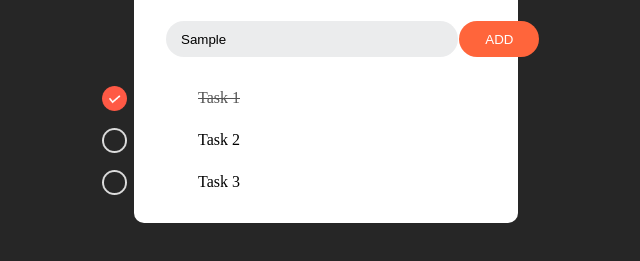
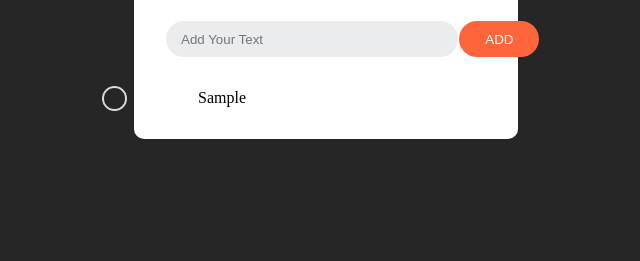
Before and after one commit to Raahul423/30-Projects_lists, a plain HTML site: page T0-Do-List/index.html in a window 1280 px wide. Both pictures are taken after typing "Sample" into the empty fields and a click on the button "ADD". Shown: the part 159-420 px from the top of the page, without its empty margins (314-954 px from the left). Drawn offline with Linux system fonts and the light colour scheme.

Commit message:
add some files

```diff
--- a/T0-Do-List/index.html
+++ b/T0-Do-List/index.html
@@ -15,19 +15,18 @@
 
         <div class="search">
             <input type="text" placeholder="Add Your Text">
-            <button>ADD</button>
+            <button onclick="addtask()">ADD</button>
         </div>
 
         <div class="unorder-lists">
-            <ul>
-
-                <li class="checked">Task 1</li>
+            <ul class="all-lists">
+                <!-- <li class="checked">Task 1</li>
                 <li >Task 2</li>
-                <li >Task 3</li>
-
+                <li class="checked">Task 3</li> -->
             </ul>
         </div>
 
     </div>
+    <script src="script.js"></script>
 </body>
 </html>
--- a/T0-Do-List/script.js
+++ b/T0-Do-List/script.js
@@ -0,0 +1,22 @@
+const input=document.querySelector(".search input")
+const unorderlist=document.querySelector(".all-lists")
+
+function addtask(){
+    if(input.value ==''){
+        alert("Please Enter Something!")
+    }else{
+        let li=document.createElement('li')
+        li.innerHTML=input.value
+        unorderlist.appendChild(li);
+    }
+    input.value=''
+}
+
+unorderlist.addEventListener('click',(e)=>{
+    if(e.target.tagName =="LI"){
+        console.log("hii")
+        // e.target.classList.add("checked")
+    }else{
+        console.log("hello")
+    }
+});
```
